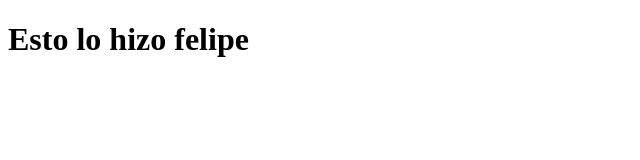
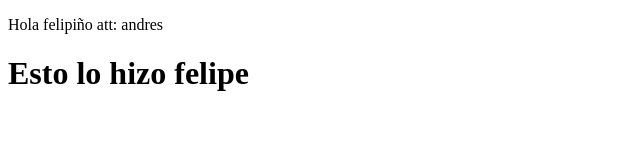
Before and after one commit to AndresMosquera9005/PRACTICAR_GIT, a plain HTML site: page index.html in a window 1280 px wide. Shown: the whole page, without its empty margins (0-640 px from the left). Drawn offline with Linux system fonts and the light colour scheme.

Commit message:
cambios en html y estilo.css

```diff
--- a/index.html
+++ b/index.html
@@ -7,6 +7,7 @@
     <title>aprenda git</title>
 </head>
 <body>
+    <p>Hola felipiño att: andres </p>
 
 
     <h1>Esto lo hizo felipe</h1>
```
Also changed, not shown: estilo.css (added).
